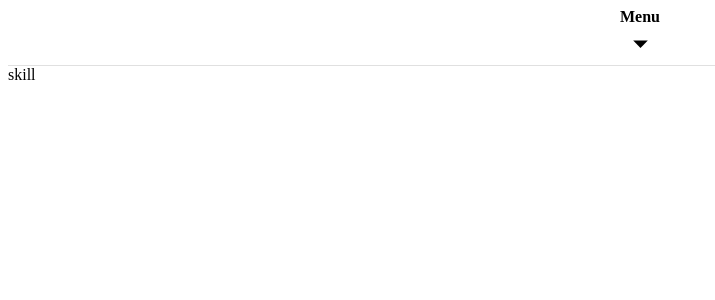
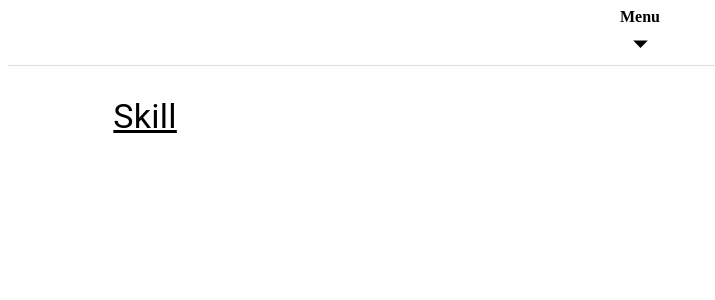
Before and after one commit to tatsuya06068/portfolio, a Next.js app: page /skill in a window 1280 px wide. Shown: the top 300 px of the page, without its empty margins (0-715 px from the left). Built offline with nearby package versions, Linux system fonts and the light colour scheme.

Commit message:
非同期通信

```diff
--- /dev/null
+++ b/components/title.tsx
@@ -0,0 +1,35 @@
+import React from 'react'
+import Typography from '@material-ui/core/Typography'
+import Grid from '@material-ui/core/Grid'
+import { makeStyles, createStyles} from '@material-ui/core/styles';
+
+const useStyles = makeStyles(() =>
+  createStyles({
+    title:{
+      marginTop: 30,
+      marginBottom: 30,
+      textDecorationLine:'underline',
+      cursor: 'pointer'
+    },
+  }),
+);
+
+
+const title : React.FC<{title:string}>= (prop) => {
+    const classes = useStyles();
+
+    return(
+        <div className={classes.title}>
+            <Grid container>
+                <Grid item xs={1} sm={1}>
+                </ Grid>
+                <Grid item>
+                    <Typography variant="h4">
+                        {prop.title}
+                    </Typography>
+                </Grid>
+            </Grid>
+        </div>
+    )
+}
+export default title
--- a/package.json
+++ b/package.json
@@ -25,6 +25,7 @@
   "dependencies": {
     "@material-ui/core": "^4.12.3",
     "@material-ui/icons": "^4.11.2",
+    "microcms-js-sdk": "^1.2.0",
     "next": "latest",
     "react": "^17.0.2",
     "react-dom": "^17.0.2"
--- a/pages/skill.tsx
+++ b/pages/skill.tsx
@@ -1,7 +1,7 @@
 import React from 'react'
 import Head from 'next/head'
 import Menu from 'components/header'
-import Typography from '@material-ui/core/Typography'
+import Title from 'components/title'
 
 export const Skill = (): JSX.Element => (
     <div>
@@ -11,7 +11,10 @@ export const Skill = (): JSX.Element => (
 
         <main>
             <Menu />
-            <span>skill</span>
+
+            <Title title="Skill" />
+
+
         </main>
     </div>
 )
```
Also changed, not shown: libs/client.js (added, +7 -0 lines), pages/index.tsx (+61 -5 lines), types/home.ts (added, +14 -0 lines), pages/api/home.ts (deleted), 2 other files (tests, documents, lock files or other folders).
